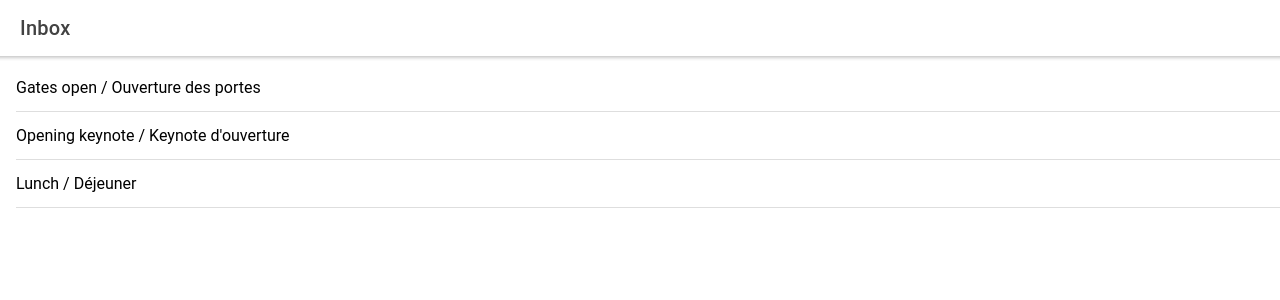
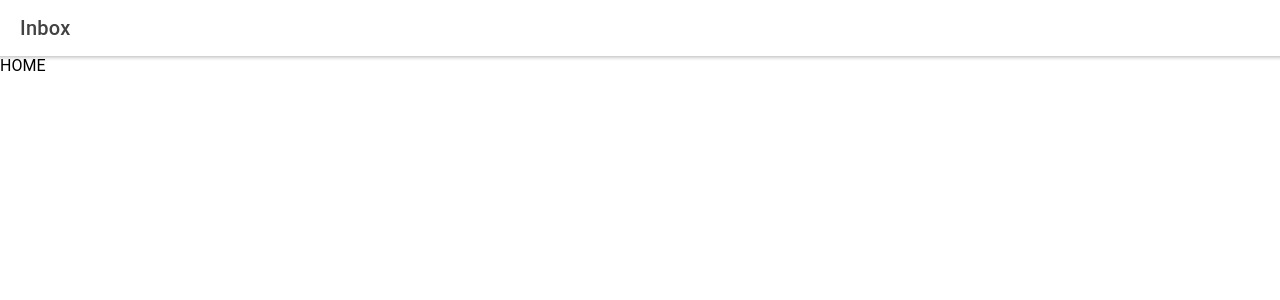
Before and after one commit to marem-bzh/IMT-Mobile-Projet, a React (Create React App) app: page /home in a window 1280 px wide. Shown: the top 300 px of the page. Built offline with nearby package versions, Linux system fonts and the light colour scheme.

Commit message:
cleaned unused code

```diff
--- a/src/pages/Home.tsx
+++ b/src/pages/Home.tsx
@@ -1,33 +1,14 @@
-import SessionListItem from '../components/SessionListItem';
-import React, { useState } from 'react';
+import React from 'react';
 import {
   IonContent,
   IonHeader,
-  IonList,
   IonPage,
-  IonRefresher,
-  IonRefresherContent,
   IonTitle,
   IonToolbar,
-  useIonViewWillEnter
 } from '@ionic/react';
 import './Home.css';
-import { Session, getSessions } from '../data/sessions';
 
 const Home: React.FC = () => {
-
-  const [sessions, setSessions] = useState<Session[]>([]);
-
-  useIonViewWillEnter(() => {
-    const s = getSessions();
-    setSessions(s);
-  });
-
-  const refresh = (e: CustomEvent) => {
-    setTimeout(() => {
-      e.detail.complete();
-    }, 3000);
-  };
 
   return (
     <IonPage id="home-page">
@@ -37,21 +18,7 @@ const Home: React.FC = () => {
         </IonToolbar>
       </IonHeader>
       <IonContent fullscreen>
-        <IonRefresher slot="fixed" onIonRefresh={refresh}>
-          <IonRefresherContent></IonRefresherContent>
-        </IonRefresher>
-
-        <IonHeader collapse="condense">
-          <IonToolbar>
-            <IonTitle size="large">
-              Inbox
-            </IonTitle>
-          </IonToolbar>
-        </IonHeader>
-
-        <IonList>
-          {sessions.map(m => <SessionListItem key={m.id} session={m} />)}
-        </IonList>
+        HOME
       </IonContent>
     </IonPage>
   );
```
Also changed, not shown: src/pages/Session/Sessions.css (deleted).
